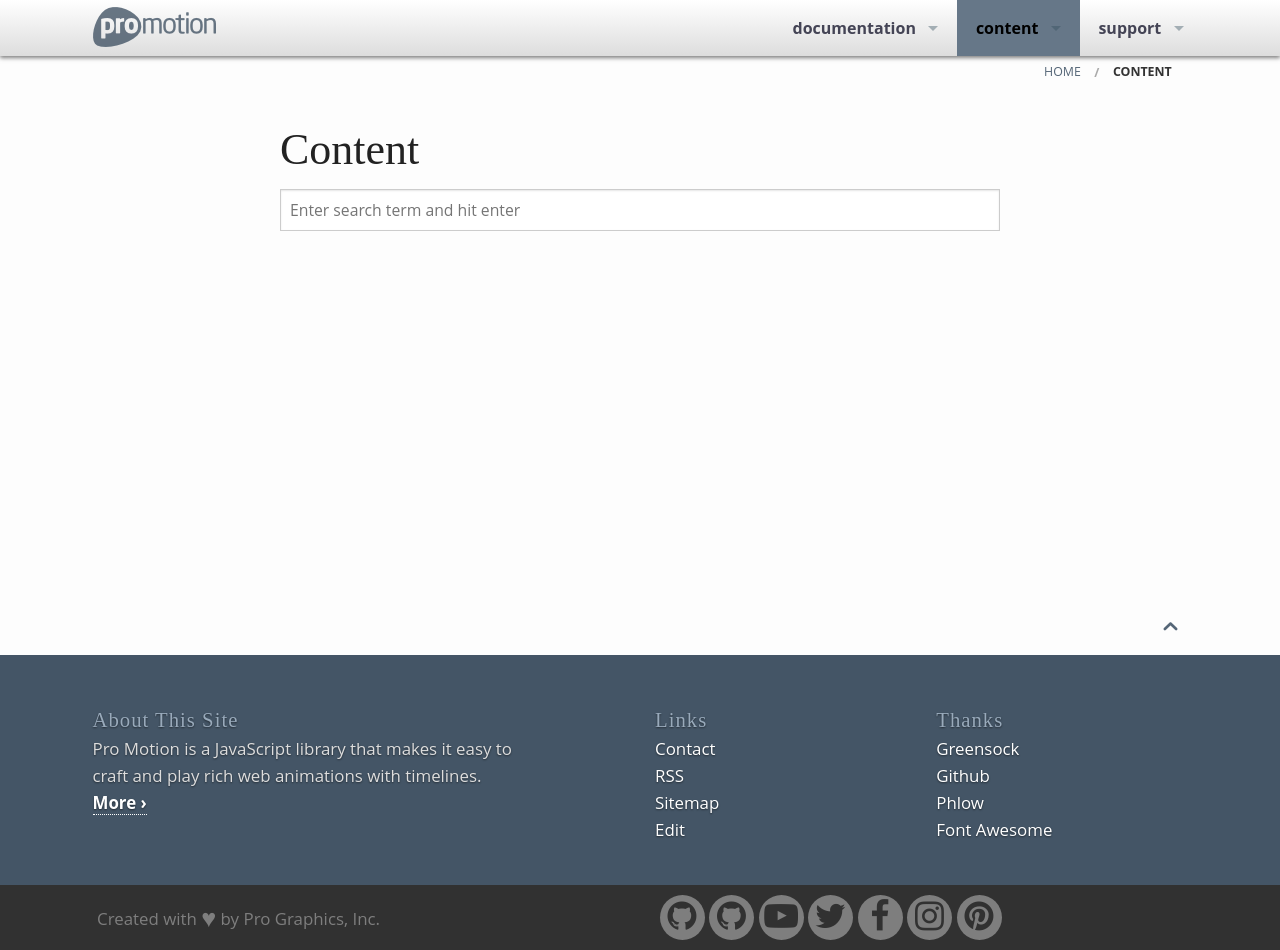
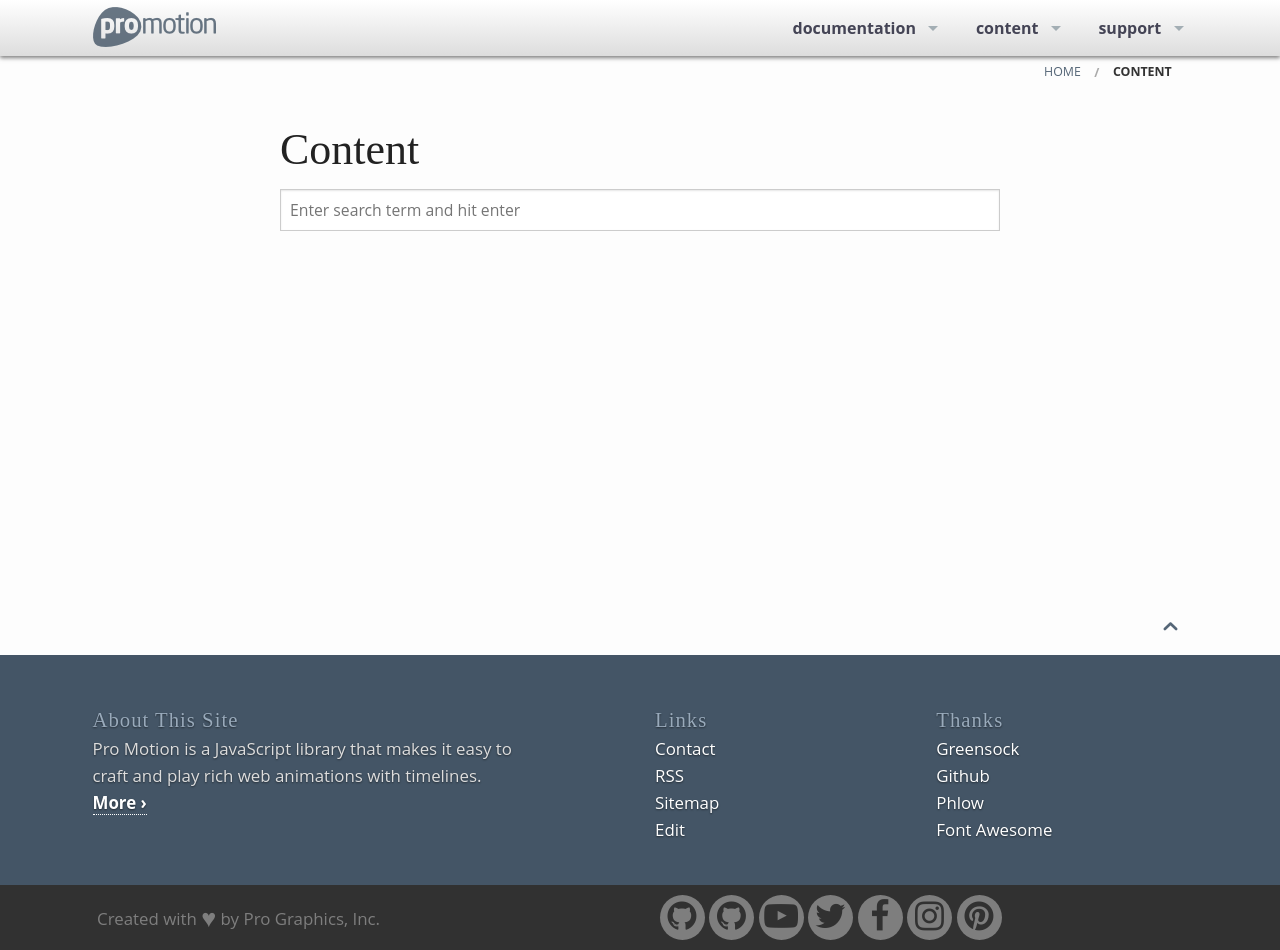
Before and after one commit to ProGraphics/prostyle.io, a Jekyll site: the page built from pages/content/content.md, in a window 1280 px wide. Built offline with Jekyll 4.4.1, drawn with Linux system fonts in a browser that asks for light colours; nearby versions of some CDN libraries.

Commit message:
Fixed colors of active topbar menus

```diff
--- a/_sass/_01_settings_colors.scss
+++ b/_sass/_01_settings_colors.scss
@@ -68,7 +68,7 @@ $grey-16: #0B0B0B;
 /* Topbar-Navigation
 ------------------------------------------------------------------- */
 
-$topbar-bg-color: #00f;
+$topbar-bg-color: #FFF;
 
 $topbar-dropdown-toggle-color: $ci-1;
 
--- a/_sass/_04_settings_global.scss
+++ b/_sass/_04_settings_global.scss
@@ -1399,18 +1399,18 @@ $topbar-title-font-size: rem-calc(19);
 // Set the link colors and styles for top-level nav
 // $topbar-link-color: #000;
 // $topbar-link-color-hover: #000;
-// $topbar-link-color-active: #000;
-// $topbar-link-color-active-hover: #000;
+$topbar-link-color-active: #445;
+$topbar-link-color-active-hover: #FFF;
 // $topbar-link-weight: $font-weight-normal;
 $topbar-link-font-size: rem-calc(15);
 // $topbar-link-hover-lightness: -10%; // Darken by 10%
 // $topbar-link-bg: $topbar-bg;
 // $topbar-link-bg-color-hover: #ff0;
 // $topbar-link-bg-hover: #f00;
-// $topbar-link-bg-active: $primary-color;
-// $topbar-link-bg-active-hover: scale-color($primary-color, $lightness: -14%);
+$topbar-link-bg-active: transparent;
+$topbar-link-bg-active-hover: #567;
 // $topbar-link-font-family: $body-font-family;
-$topbar-link-text-transform: uppercase;
+// $topbar-link-text-transform: uppercase;
 // $topbar-link-padding: $topbar-height / 3;
 // $topbar-back-link-size: $h5-font-size;
 // $topbar-link-dropdown-padding: 20px;
```
